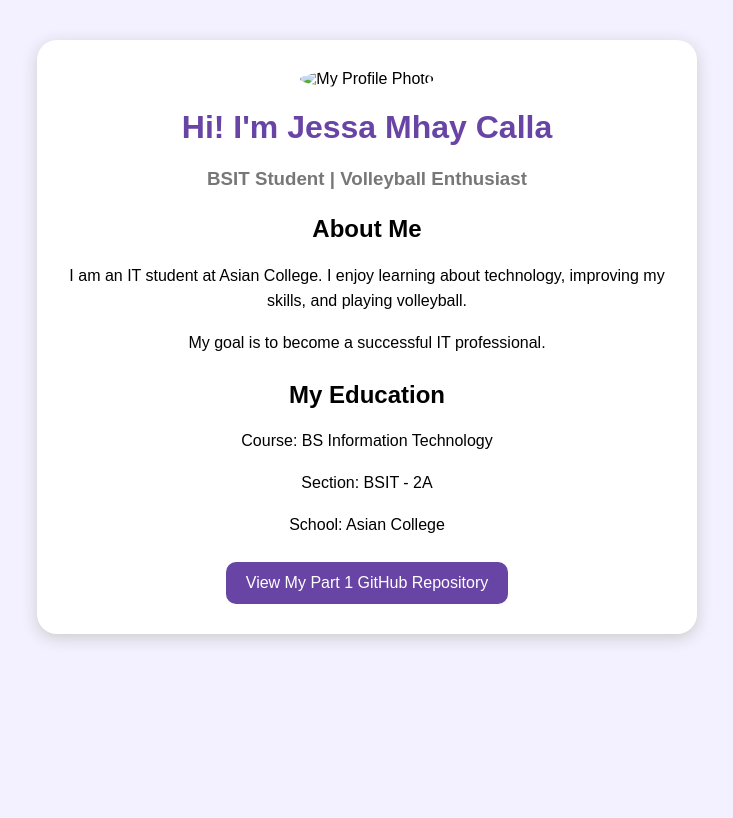
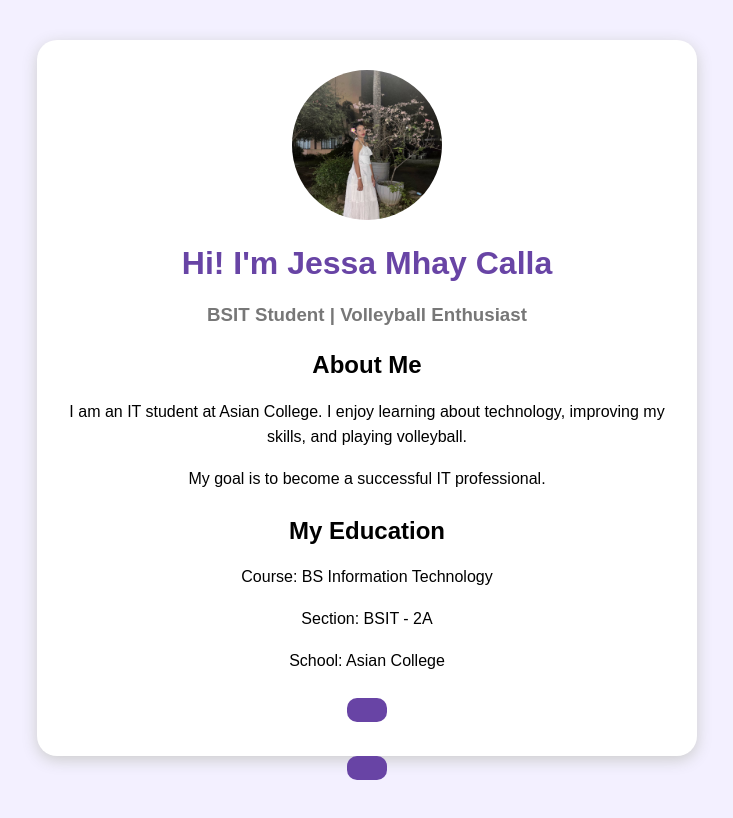
Before and after one commit to jessacalla1-ops/jessacalla.github.io., a plain HTML site: page index.html in a window 1280 px wide. Shown: the whole page, without its empty margins (273-1006 px from the left). Drawn offline with Linux system fonts and the light colour scheme.

Commit message:
Update index.html

```diff
--- a/index.html
+++ b/index.html
@@ -10,7 +10,7 @@
 
     <div class="container">
 
-        <img src="profile.jpg" alt="My Profile Photo" class="profile">
+        <img src="b19ac6ee-9a8a-44ff-b80a-833369b32b5f.jpg" alt="My Profile Photo" class="profile">
 
         <h1>Hi! I'm Jessa Mhay Calla</h1>
 
@@ -33,8 +33,8 @@
             <p>School: Asian College</p>
         </section>
 
-        <a href="https://github.com/jessacalla.github.io./github-desktop-practice"
-           target="_blank">
+        <a href="https://jessacalla1-ops.github.io/jessacalla.github.io./"
+
            View My Part 1 GitHub Repository
         </a>
 
```
